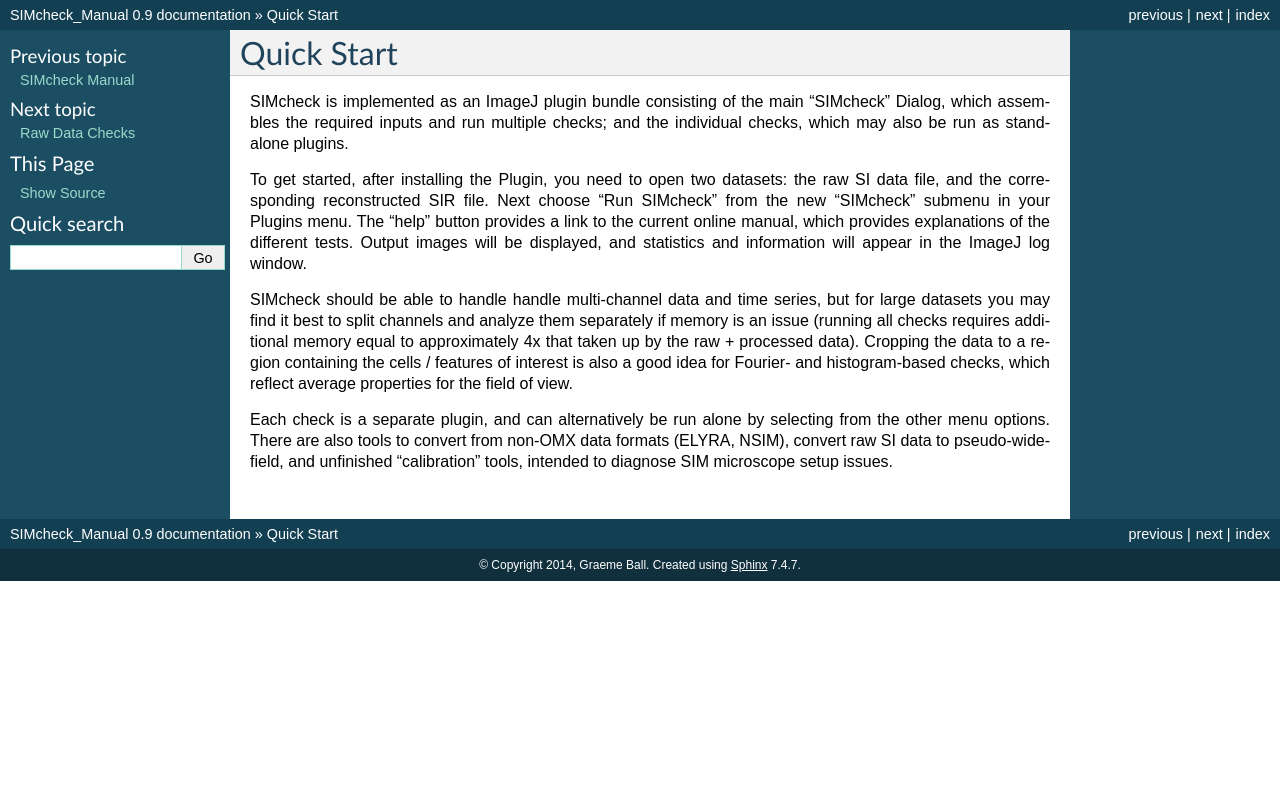
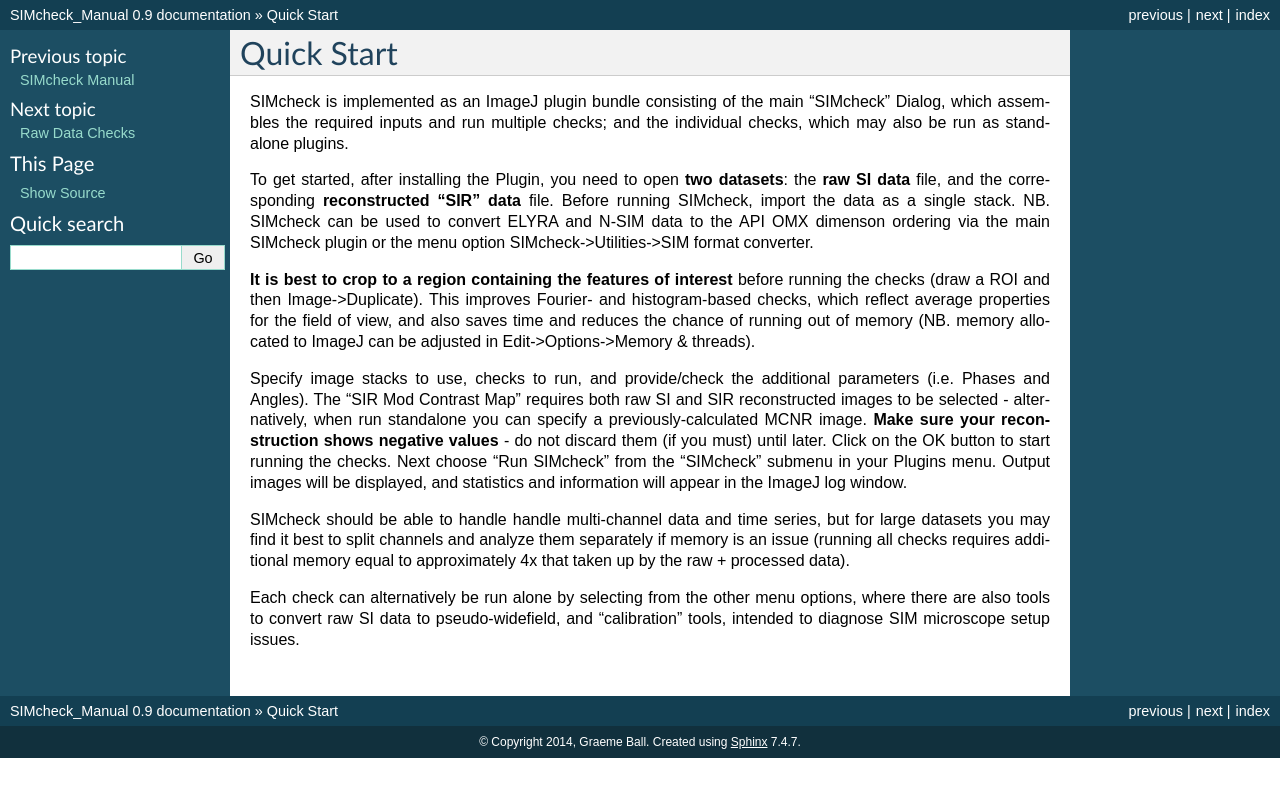
Before and after one commit to MicronOxford/SIMcheck_Manual, a Sphinx documentation site: the page built from source/quickstart.rst, in a window 1280 px wide. Shown: the top 797 px of the page. Built offline with Sphinx 7.4.7, drawn with Linux system fonts in a browser that asks for light colours.

Commit message:
added Quick Start info from SIMcheck.html

```diff
--- a/source/quickstart.rst
+++ b/source/quickstart.rst
@@ -5,25 +5,37 @@ SIMcheck is implemented as an ImageJ plugin bundle consisting of the main
 "SIMcheck" Dialog, which assembles the required inputs and run multiple
 checks; and the individual checks, which may also be run as stand-alone plugins.
 
-To get started, after installing the Plugin, you need to open two
-datasets: the raw SI data file, and the corresponding reconstructed
-SIR file. Next choose "Run SIMcheck" from the new "SIMcheck" submenu
-in your Plugins menu. The "help" button provides a link to the current
-online manual, which provides explanations of the different tests.
-Output images will be displayed, and statistics and information will
-appear in the ImageJ log window.
+To get started, after installing the Plugin, you need to open **two
+datasets**: the **raw SI data** file, and the corresponding **reconstructed
+"SIR" data** file. Before running SIMcheck, import the data as a single stack.
+NB. SIMcheck can be used to convert ELYRA and N-SIM data to the API OMX
+dimenson ordering via the main SIMcheck plugin or the menu option
+SIMcheck->Utilities->SIM format converter.
+
+**It is best to crop to a region containing the features of interest**
+before running the checks (draw a ROI and then Image->Duplicate). This
+improves Fourier- and histogram-based checks, which reflect average
+properties for the field of view, and also saves time and reduces the
+chance of running out of memory (NB. memory allocated to ImageJ can be
+adjusted in Edit->Options->Memory & threads).
+
+Specify image stacks to use, checks to run, and provide/check the
+additional parameters (i.e. Phases and Angles). The "SIR Mod Contrast Map"
+requires both raw SI and SIR reconstructed images to be selected -
+alternatively, when run standalone you can specify a previously-calculated
+MCNR image. **Make sure your reconstruction shows negative values** - do not
+discard them (if you must) until later. Click on the OK button to start
+running the checks. Next choose "Run SIMcheck" from the "SIMcheck" submenu
+in your Plugins menu. Output images will be displayed, and statistics and
+information will appear in the ImageJ log window.
 
 SIMcheck should be able to handle handle multi-channel data and time
 series, but for large datasets you may find it best to split channels
 and analyze them separately if memory is an issue (running all checks
 requires additional memory equal to approximately 4x that taken up by
-the raw + processed data). Cropping the data to a region containing
-the cells / features of interest is also a good idea for Fourier- and
-histogram-based checks, which reflect average properties for the
-field of view.
+the raw + processed data).
 
-Each check is a separate plugin, and can alternatively be run alone
-by selecting from the other menu options. There are also tools to
-convert from non-OMX data formats (ELYRA, NSIM), convert raw SI data
-to pseudo-widefield, and unfinished "calibration" tools, intended to
-diagnose SIM microscope setup issues.
+Each check can alternatively be run alone by selecting from the other
+menu options, where there are also tools to convert raw SI data to
+pseudo-widefield, and "calibration" tools, intended to diagnose
+SIM microscope setup issues.
```
